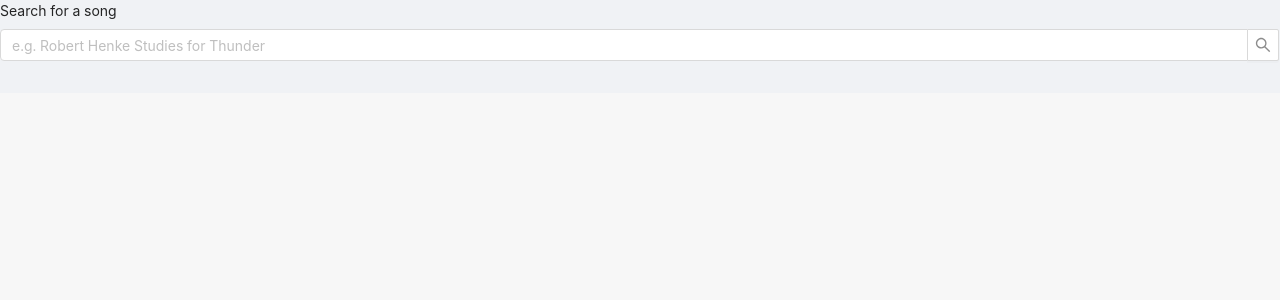
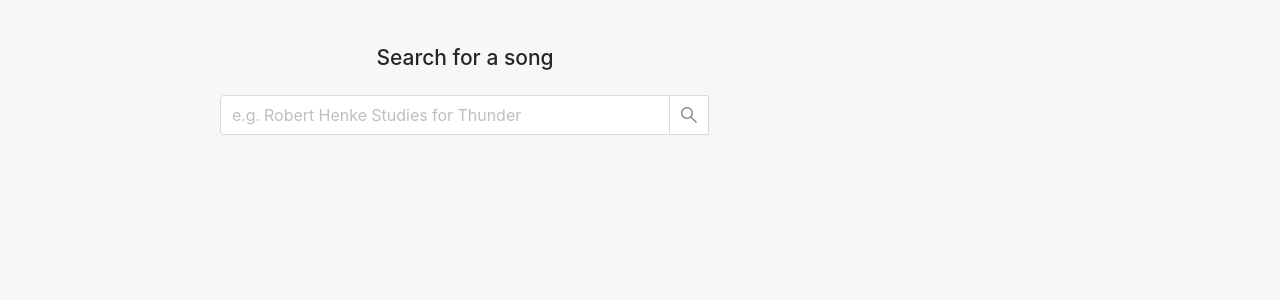
Before and after one commit to jasonfellows/spotify-track-search, a Next.js app: page / in a window 1280 px wide. Shown: the top 300 px of the page. Built offline with nearby package versions, Linux system fonts and the light colour scheme.

Commit message:
Style and lay out index page

```diff
--- a/components/SearchForm.tsx
+++ b/components/SearchForm.tsx
@@ -1,18 +1,25 @@
-import React from 'react'
+import React, { CSSProperties } from 'react'
 import { Form, Input } from 'antd'
 
 const FormItem = Form.Item
 const { Search } = Input
 
 type Props = {
+  className: string,
   loading: boolean,
   onSearch?: (value: string, event?: React.ChangeEvent<HTMLInputElement> | React.MouseEvent<HTMLElement> | React.KeyboardEvent<HTMLInputElement>) => void,
 }
 
-export function SearchForm ({ loading, onSearch }: Props) {
+const titleStyle: CSSProperties = {
+  fontSize: '1.5rem',
+  textAlign: "center"
+}
+
+export function SearchForm ({ className, loading, onSearch }: Props) {
   return (
-    <Form layout='vertical'>
-      <FormItem label='Search for a song'>
+    <Form className={className} layout='vertical' size='large'>
+      <h4 className='mb-4' style={titleStyle}>Search for a song</h4>
+      <FormItem>
         <Search
           loading={loading}
           onSearch={onSearch}
--- a/components/SearchResult/SearchResultAvatar.tsx
+++ /dev/null
@@ -1,14 +0,0 @@
-import React from 'react'
-import { Avatar } from 'antd'
-
-type Props = {
-  src: string
-}
-
-export function SearchResultAvatar ({ src }: Props) {
-  return (
-    <Avatar shape='square' src={src} />
-  )
-}
-
-export default SearchResultAvatar
--- /dev/null
+++ b/components/SearchResult/SearchResultCover.tsx
@@ -0,0 +1,20 @@
+import React from 'react'
+
+type Props = {
+  alt?: string,
+  className?: string,
+  src: string
+}
+
+const style = {
+  height: '100%',
+  marginRight: '2vw'
+}
+
+export function SearchResultCover ({ alt, className, src }: Props) {
+  return (
+    <img alt={alt} className={className} src={src} style={style} />
+  )
+}
+
+export default SearchResultCover
--- a/components/SearchResult/SearchResultTitle.tsx
+++ b/components/SearchResult/SearchResultTitle.tsx
@@ -5,11 +5,20 @@ type Props = {
   name: string
 }
 
+const style = {
+  float: 'left',
+  fontSize: '1.4rem',
+  overflow: 'hidden',
+  textOverflow: 'ellipsis',
+  whiteSpace: 'nowrap',
+  width: '70%',
+}
+
 export function SearchResultTitle ({ artists, name }: Props) {
   return (
-    <>
+    <div style={style}>
       {`${artists.map((artist: SpotifyApi.ArtistObjectSimplified) => artist.name).join(', ')} - ${name}`}
-    </>
+    </div>
   )
 }
 
--- a/components/SearchResult/index.tsx
+++ b/components/SearchResult/index.tsx
@@ -1,19 +1,26 @@
 import React from 'react'
 import { List } from 'antd'
-import SearchResultAvatar from './SearchResultAvatar'
+import SearchResultCover from './SearchResultCover'
 import SearchResultTitle from './SearchResultTitle'
 
 type Props = {
   track: SpotifyApi.SingleTrackResponse
 }
 
+const style = {
+  backgroundColor: 'white',
+  border: '1px solid #ddd',
+  height: '16vw',
+  maxHeight: '10rem',
+  justifyContent: 'left',
+  padding: '0'
+}
+
 export function SearchResult ({ track }: Props) {
   return (
-    <List.Item>
-      <List.Item.Meta
-        avatar={<SearchResultAvatar src={track.album.images[1].url} />}
-        title={<SearchResultTitle artists={track.artists} name={track.name} />}
-      />
+    <List.Item className='mb-4' style={style}>
+      <SearchResultCover alt={track.name} src={track.album.images[1].url} />
+      <SearchResultTitle artists={track.artists} name={track.name} />
     </List.Item>
   )
 }
--- a/components/SearchResults.tsx
+++ b/components/SearchResults.tsx
@@ -1,5 +1,5 @@
 import React from 'react'
-import { List } from 'antd'
+import { Alert, List } from 'antd'
 import SearchResult from './SearchResult'
 
 type Props = {
@@ -8,9 +8,8 @@ type Props = {
 }
 
 export function SearchResults ({ loading, results }: Props) {
-  if (loading) return <span>loading</span>
   if (!results) return null
-  if (results.tracks.total == 0) return <span>no results</span>
+  if (results.tracks.total == 0) return <Alert type='info' message='No results' />
 
   return (
     <List
--- a/layouts/SingleColumnLayout.tsx
+++ b/layouts/SingleColumnLayout.tsx
@@ -7,9 +7,15 @@ type Props = {
   children?: ReactNode
 }
 
+const layoutStyle = {
+  backgroundColor: 'var(--backgroundColor)',
+  margin: '0 auto',
+  maxWidth: '60rem'
+}
+
 export function SingleColumnLayout ({ children }: Props) {
   return (
-    <Layout>
+    <Layout style={layoutStyle}>
       <Content>
         {children}
       </Content>
--- a/pages/index.tsx
+++ b/pages/index.tsx
@@ -1,6 +1,6 @@
 import React, { useState, ChangeEvent, MouseEvent, KeyboardEvent } from 'react'
 import { GetStaticProps } from 'next'
-import { Alert } from 'antd'
+import { Alert, Row, Col } from 'antd'
 import { SingleColumnLayout } from '../layouts'
 import { SearchForm, SearchResults } from '../components'
 import { searchTracks } from '../lib/spotify'
@@ -36,9 +36,17 @@ export default function Home ({ token }: Props) {
 
   return (
     <SingleColumnLayout>
-      <SearchForm loading={loading} onSearch={handleSearch} />
-      {!loading && error && <Alert type='error' message={error} />}
-      {!loading && <SearchResults loading={loading} results={results} />}
+      <Row justify='center'>
+        <Col span='14'>
+          <SearchForm className='my-5' loading={loading} onSearch={handleSearch} />
+        </Col>
+      </Row>
+      <Row justify='center'>
+        <Col span='20'>
+          {!loading && error && <Alert type='error' message={error} />}
+          {!loading && <SearchResults loading={loading} results={results} />}
+        </Col>
+      </Row>
     </SingleColumnLayout>
   )
 }
```
